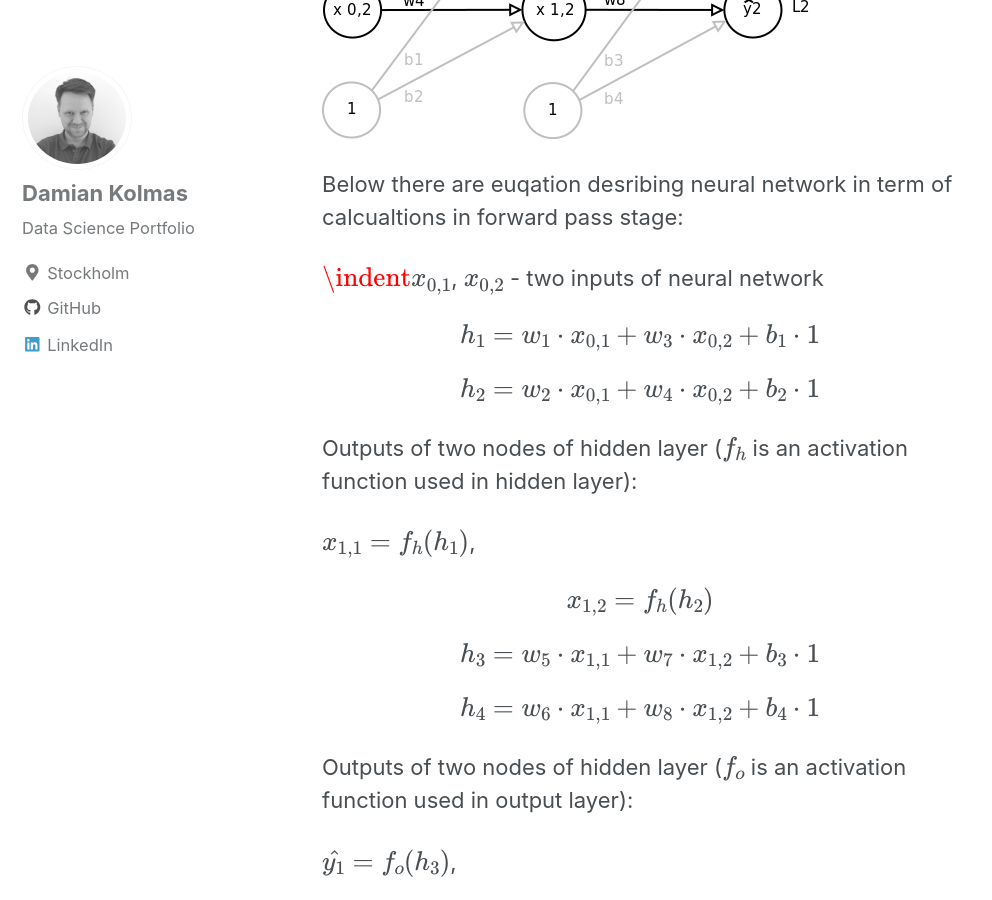
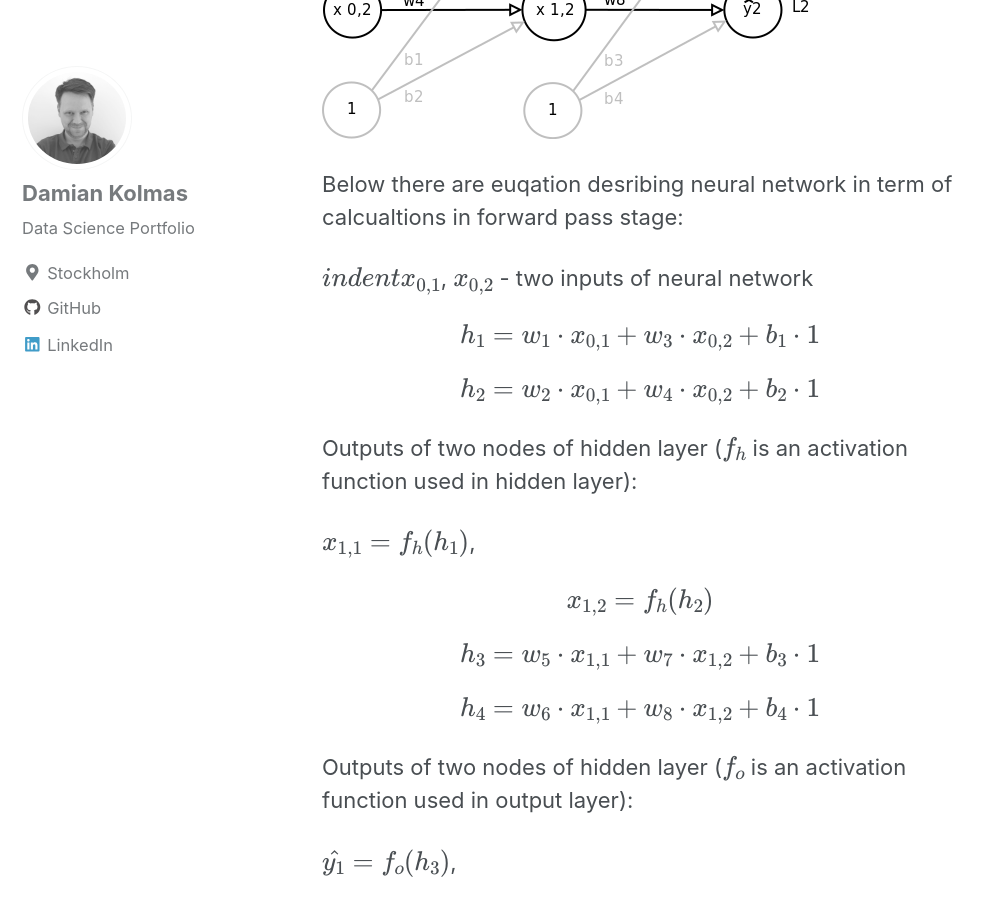
Before and after one commit to DKolmas/DKolmas.github.io, a Jekyll site: the page built from _posts/2019-03-29-Backpropagation-Algorithm-Explained.md, in a window 1280 px wide and 900 px high, scrolled down 824 px. Shown: the whole window, without its empty margins (0-992 px from the left). Built offline with Jekyll 4.4.1, drawn with Linux system fonts in a browser that asks for light colours; cached includes are drawn as plain includes; formulas are drawn with MathJax 3.

Commit message:
another update

```diff
--- a/_posts/2019-03-29-Backpropagation-Algorithm-Explained.md
+++ b/_posts/2019-03-29-Backpropagation-Algorithm-Explained.md
@@ -17,7 +17,7 @@ First, let's have assumption about Neural Network. It is simple network with two
 
 Below there are euqation desribing neural network in term of calcualtions in forward pass stage:
 
-$$ \indent x_{0,1}$$, $$x_{0,2} $$ - two inputs of neural network
+$$ \\indent x_{0,1}$$, $$x_{0,2} $$ - two inputs of neural network
 
 $$ h_1 = w_1 \cdot x_{0,1} + w_3 \cdot x_{0,2} + b_1 \cdot 1 $$
 
```
